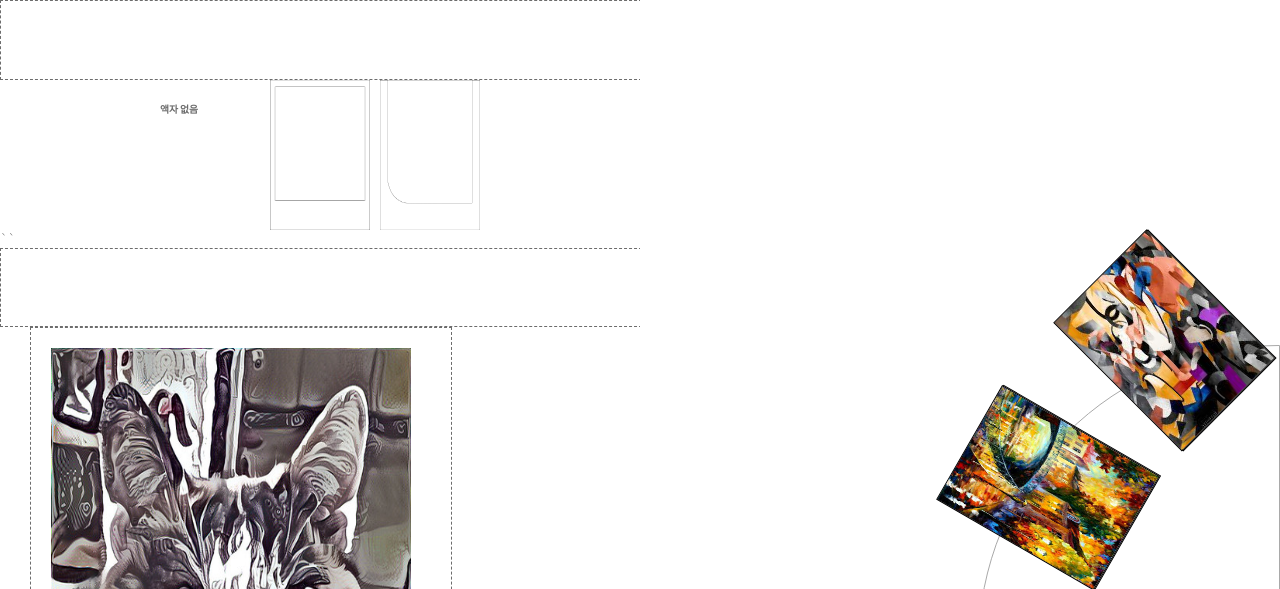
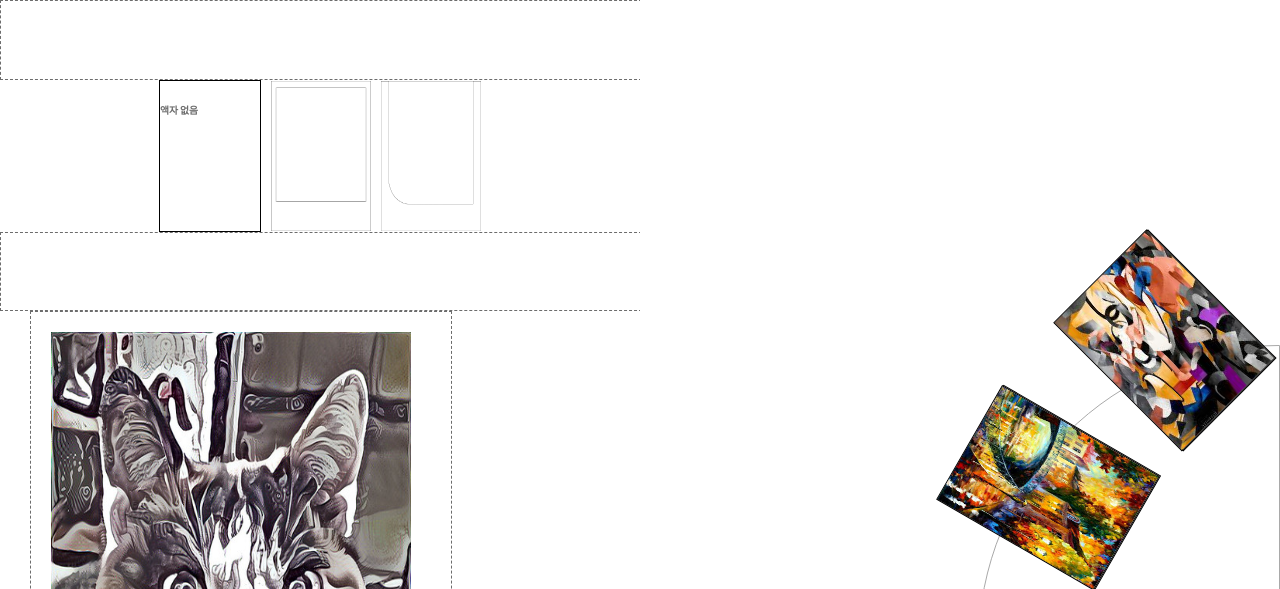
Before and after one commit to alsdnjsgml/SSU_PHOTO, a Flask app: page /artist_page_scc in a window 1280 px wide; the page is wider, and only the part inside the window is pictured. Shown: the part 100-689 px from the top of that part. Run offline with Flask 2, Linux system fonts and the light colour scheme.

Commit message:
Typo correction

```diff
--- a/templates/artist_page_scc.html
+++ b/templates/artist_page_scc.html
@@ -76,7 +76,7 @@ Released   : 20131115
 	border: 0px;
 	justify-content: center;
 	align-items: center;" >
-<div class="frame" border: 0.5px solid balck>
+<div class="frame" style="border: 0.5px solid black">
 	<h6>액자 없음</h6>
 	<img onclick = "change2(this)" src= "{{ url_for('static', filename='image/photoframe_no.png') }}" width="100px" height="150px" id = "pic1">
 </div>
@@ -88,7 +88,7 @@ Released   : 20131115
 <div class="frame">
 	<img onclick = "change2(this)" src= "{{ url_for('static', filename='image/photoframe_1.png') }}" width="100px" height="150px" id = "pic3">
 	</div>
-  </div>``
+  </div>
 	<div class="picture-space">
 	</div>
 	<div class ="box">
```
